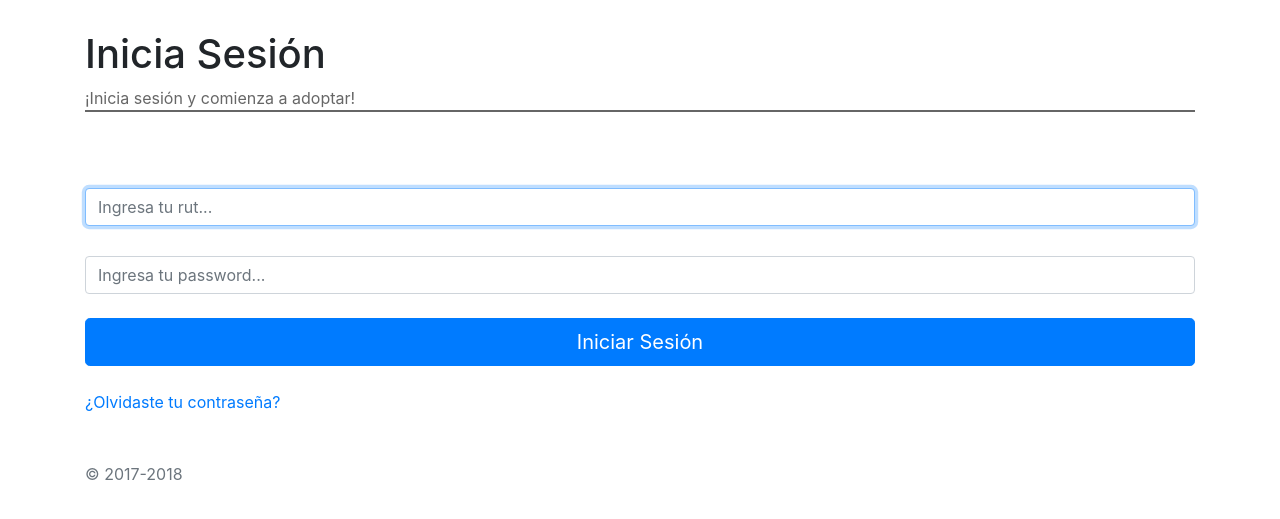
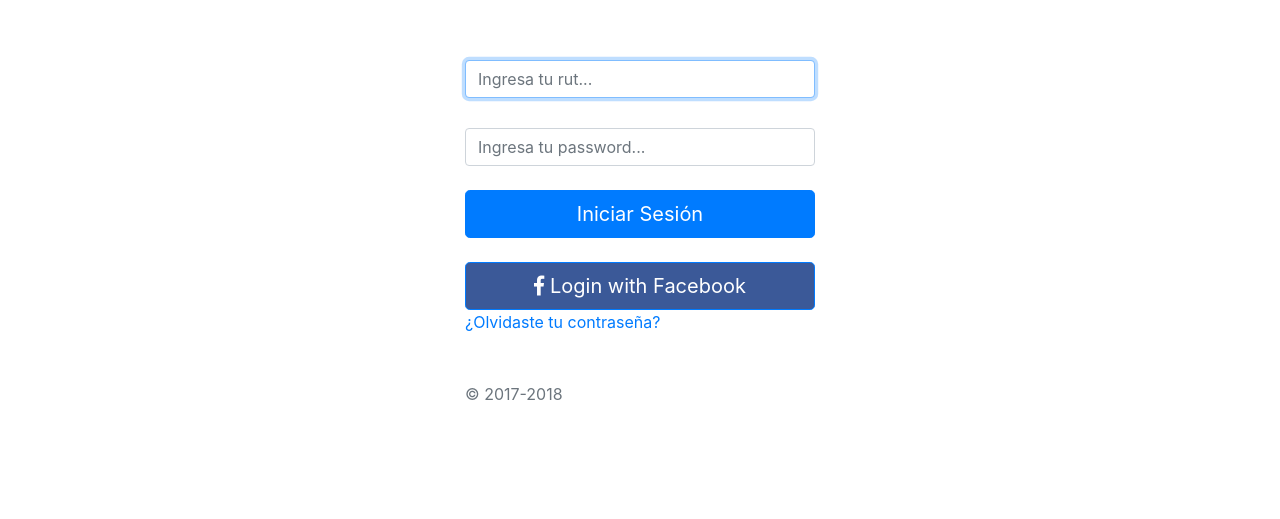
Before and after one commit to thomatX/misperris-django, a Django app: page /login/ in a window 1280 px wide. Shown: the part 56-575 px from the top of the page. Run offline with Django 3.2, Linux system fonts and the light colour scheme; some libraries are stand-ins or nearby versions.

Commit message:
Facebook login

```diff
--- a/helloworld/static/addons/css/styles.css
+++ b/helloworld/static/addons/css/styles.css
@@ -140,3 +140,7 @@ section#galery h1 {
 .blog .carousel-indicators .active {
 background: #707070;
 }
+
+.fb-button {
+    background-color: #3B5998;
+}
--- a/helloworld/templates/login.html
+++ b/helloworld/templates/login.html
@@ -53,13 +53,8 @@
 <section id="main-content">
     <div class="container" id="postular">
         <div class="row">
-          <div class="col-md-12">
-              <h1 style=>Inicia Sesión</h1>
-          </div>
-          <div class="col-md-12">
-              <p class="subtitle">¡Inicia sesión y comienza a adoptar!</p>
-          </div>
-        </div>
+            <div class="col-md-4"></div>
+            <div class="col-md-4">
                 <form method="POST" class="form-signin" action="{% url "iniciar" %}">
                     {% csrf_token %}
                     <div class="form-row">
@@ -75,9 +70,14 @@
                         </div>
                     </div></br>
                   <button class="btn btn-lg btn-primary btn-block" type="submit">Iniciar Sesión</button></br>
+                  <a href="{% url 'social:begin' 'facebook' %}" class="btn btn-lg btn-primary btn-block" style="background-color: #3B5998"><i class="fab fa-facebook-f"></i> Login with Facebook
+                  </a>
                   <a href="/password/recovery/">¿Olvidaste tu contraseña?</a>
                   <p class="mt-5 mb-3 text-muted">&copy; 2017-2018</p>
                 </form>
+            </div>
+        </div>
+
       </div>
 </section>
 
--- a/helloworld/urls.py
+++ b/helloworld/urls.py
@@ -1,5 +1,5 @@
 # helloworld/urls.py
-from django.conf.urls import url
+from django.conf.urls import url, include
 from django.contrib.auth import views as auth_views
 from django.conf.urls.static import static
 from . import views
@@ -18,6 +18,7 @@ urlpatterns = [
     url(r'^delete/dogs/(?P<pk>\d+)/$',views.delete_dogs,name="delete_dogs"),
     url(r'^api-framework/usuarios$',views.UsuarioList.as_view()),
     url(r'^api-framework/rescatados$',views.RescatadoList.as_view()),
+    url(r'^oauth/', include('social_django.urls', namespace='social')),
     url(r'^password/recovery/$',
         auth_views.PasswordResetView.as_view(
             template_name='password_reset_form.html',
```
Also changed, not shown: ec2django/settings.py (+18 -0 lines), db.sqlite3. Lines whose indentation alone changed are shown as unchanged.
